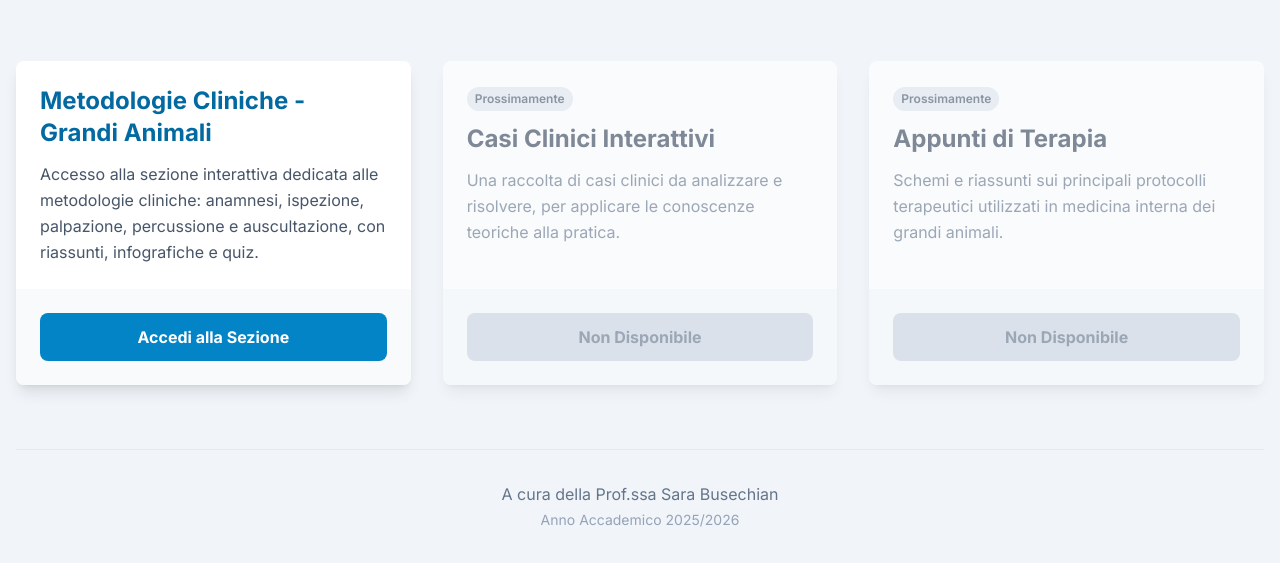
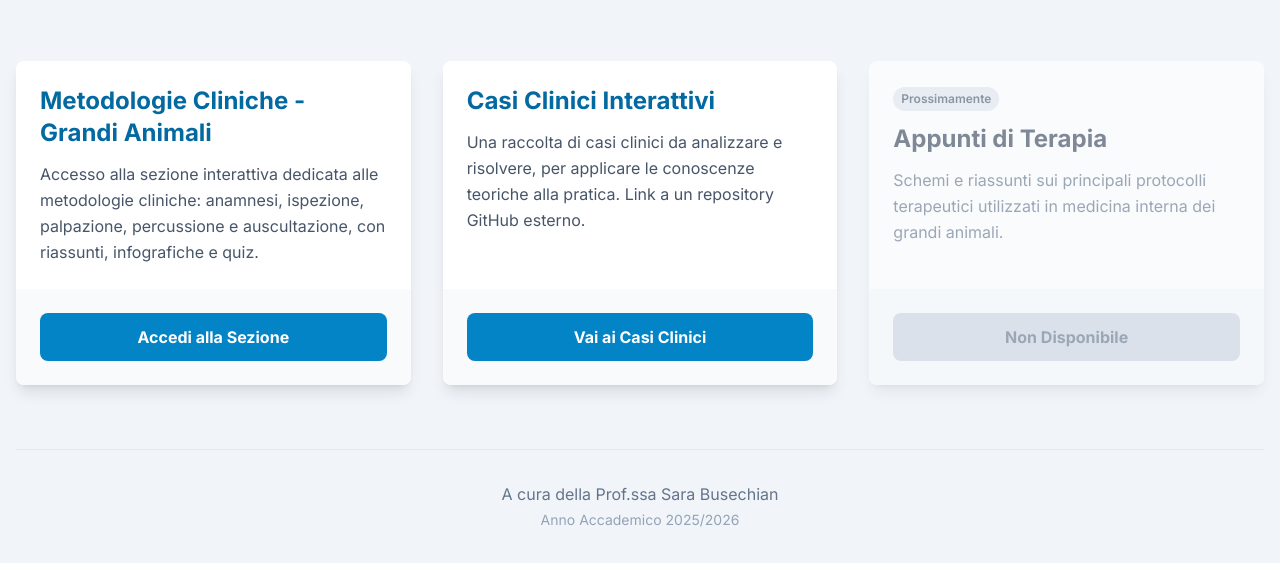
Before and after one commit to SaraBusechian/Risorse_medicina_interna_veterinaria, a plain HTML site: page index.html in a window 1280 px wide. Shown: the part 187-750 px from the top of the page. Drawn offline with nearby package versions, Linux system fonts and the light colour scheme.

Commit message:
Update index.html

```diff
--- a/index.html
+++ b/index.html
@@ -48,19 +48,18 @@
                     </div>
                 </div>
 
-                <!-- Card 2: Placeholder (NON ATTIVA) -->
-                <div class="card bg-white rounded-lg shadow-lg overflow-hidden flex flex-col opacity-60">
+                <!-- Card 2: Casi Clinici (ATTIVA) -->
+                <div class="card bg-white rounded-lg shadow-lg overflow-hidden flex flex-col">
                     <div class="p-6 flex-grow">
-                         <span class="inline-block bg-slate-200 text-slate-600 text-xs font-semibold px-2 py-1 rounded-full mb-3">Prossimamente</span>
-                        <h2 class="text-2xl font-bold text-slate-700 mb-3">Casi Clinici Interattivi</h2>
-                        <p class="text-slate-500 leading-relaxed">
-                            Una raccolta di casi clinici da analizzare e risolvere, per applicare le conoscenze teoriche alla pratica.
+                        <h2 class="text-2xl font-bold text-sky-700 mb-3">Casi Clinici Interattivi</h2>
+                        <p class="text-slate-600 leading-relaxed">
+                            Una raccolta di casi clinici da analizzare e risolvere, per applicare le conoscenze teoriche alla pratica. Link a un repository GitHub esterno.
                         </p>
                     </div>
                     <div class="p-6 bg-slate-50">
-                        <span class="inline-block bg-slate-300 text-slate-500 font-bold py-3 px-6 rounded-lg w-full text-center cursor-not-allowed">
-                            Non Disponibile
-                        </span>
+                        <a href="https://github.com/NOMEUTENTE/NOME-REPOSITORY-QUIZ" target="_blank" rel="noopener noreferrer" class="inline-block bg-sky-600 text-white font-bold py-3 px-6 rounded-lg hover:bg-sky-700 transition duration-300 w-full text-center">
+                            Vai ai Casi Clinici
+                        </a>
                     </div>
                 </div>
 
```
